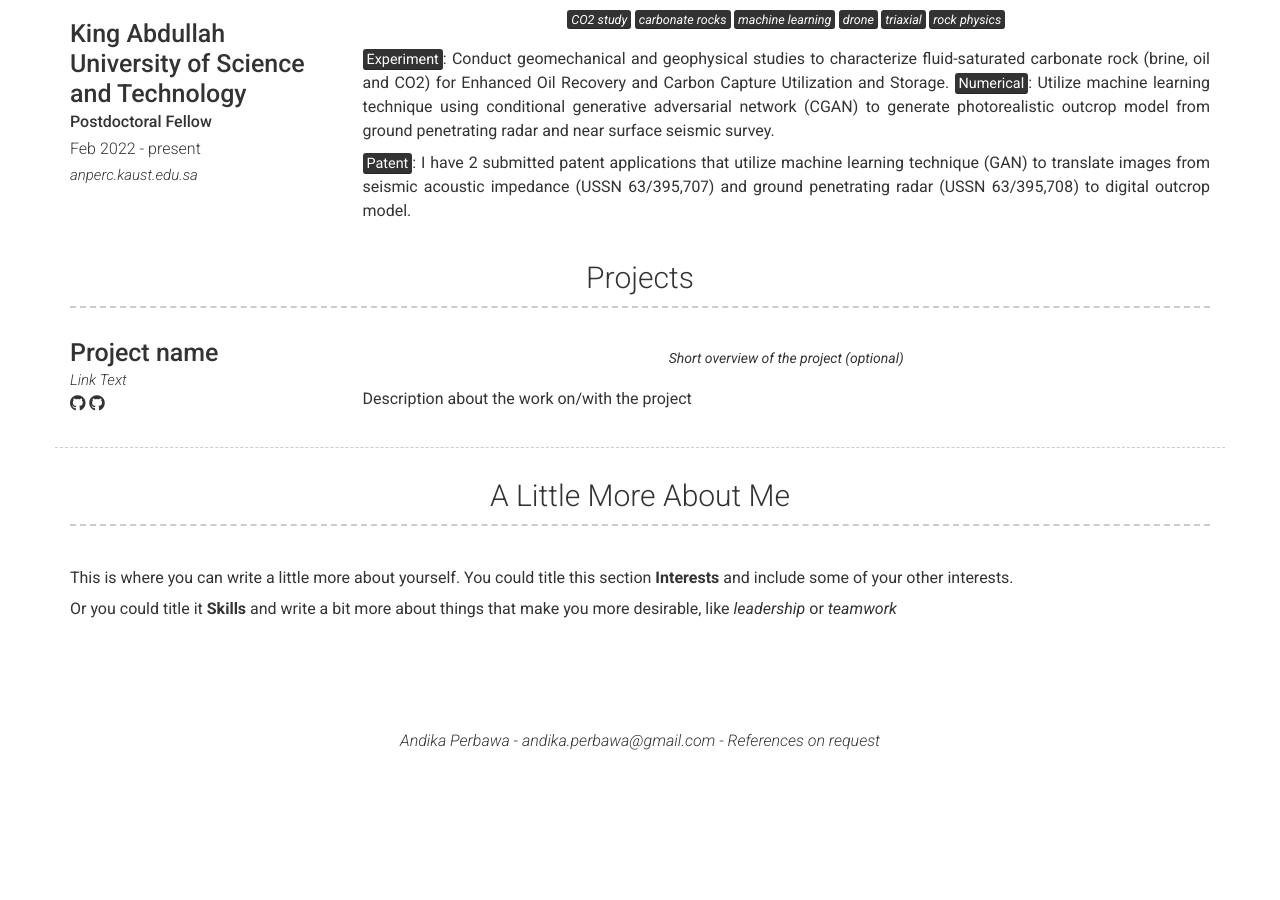
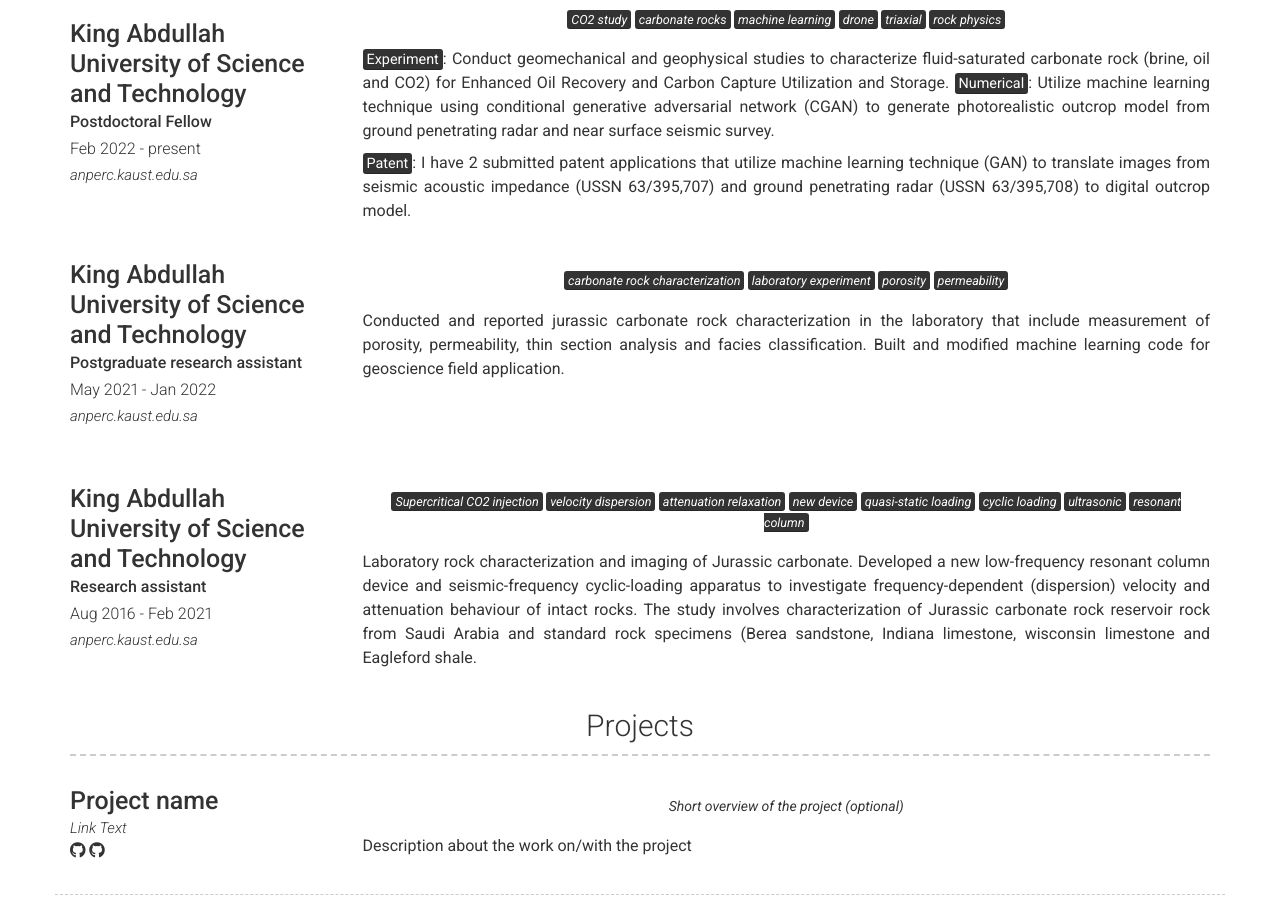
Before and after one commit to andikaperbawa/andikaperbawa2.github.io, a Jekyll site: the page built from index.md, in a window 1280 px wide and 900 px high, scrolled down 1395 px. Built offline with Jekyll 4.4.1, drawn with Linux system fonts in a browser that asks for light colours; nearby versions of some CDN libraries; before the commit the page ends 2155 px from its top, so only the background shows below that.

Commit message:
Update _config.yml

```diff
--- a/_config.yml
+++ b/_config.yml
@@ -102,6 +102,25 @@ content:
           <mark>Numerical</mark>: Utilize machine learning technique using conditional generative adversarial network (CGAN) to generate photorealistic outcrop model from ground penetrating radar and near surface seismic survey.
 
           <mark>Patent</mark>: I have 2 submitted patent applications that utilize machine learning technique (GAN) to translate images from seismic acoustic impedance (USSN 63/395,707) and ground penetrating radar (USSN 63/395,708) to digital outcrop model.
+      - layout: left
+        title: King Abdullah University of Science and Technology
+        sub_title: Postgraduate research assistant
+        caption: May 2021 - Jan 2022
+        link: anperc.kaust.edu.sa
+        quote: >
+          <mark>carbonate rock characterization</mark> <mark>laboratory experiment</mark> <mark>porosity</mark> <mark>permeability</mark>
+        description: | # this will include new lines to allow paragraphs
+          Conducted and reported jurassic carbonate rock characterization in the laboratory that include measurement of porosity, permeability, thin section analysis and facies classification. Built and modified machine learning code for geoscience field application.
+      - layout: left
+        title: King Abdullah University of Science and Technology
+        sub_title: Research assistant
+        caption: Aug 2016 - Feb 2021
+        link: anperc.kaust.edu.sa
+        quote: >
+          <mark>Supercritical CO2 injection</mark> <mark>velocity dispersion</mark> <mark>attenuation relaxation</mark> <mark>new device</mark> <mark>quasi-static loading</mark> <mark>cyclic loading</mark> <mark>ultrasonic</mark> <mark>resonant column</mark>
+        description: | # this will include new lines to allow paragraphs
+          Laboratory rock characterization and imaging of Jurassic carbonate. Developed a new low-frequency resonant column device and seismic-frequency cyclic-loading apparatus to investigate frequency-dependent (dispersion) velocity and attenuation behaviour of intact rocks.
+          The study involves characterization of Jurassic carbonate rock reservoir rock from Saudi Arabia and standard rock specimens (Berea sandstone, Indiana limestone, wisconsin limestone and Eagleford shale.
   - title: Projects # Title for the section
     layout: list # Type of content section (list/text)
     content:
```
